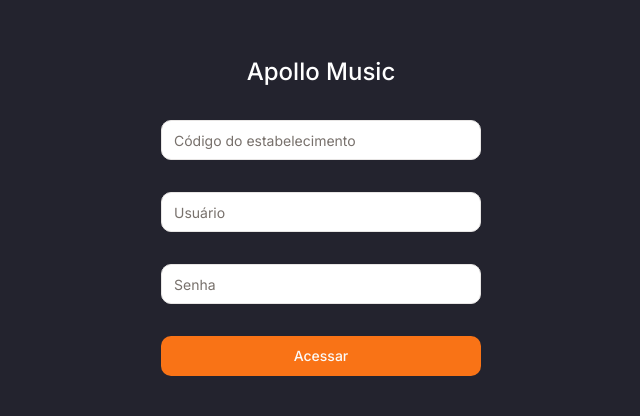
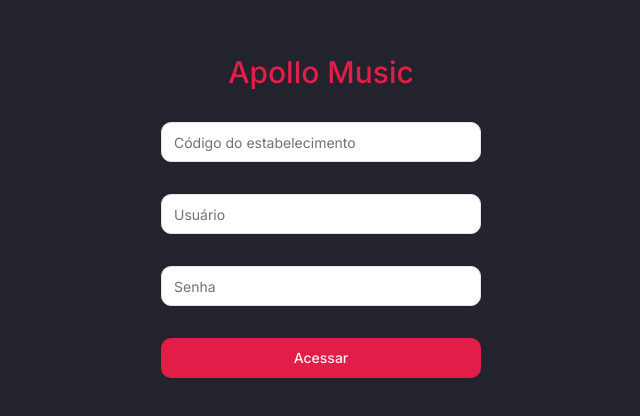
Before and after one commit to caioslopes/frontend-apollo, a Next.js app: page / in a window 1280 px wide. Shown: the part 184-600 px from the top of the page, without its empty margins (319-959 px from the left). Built offline with nearby package versions, Linux system fonts and the light colour scheme.

Commit message:
refactor: change color theme

```diff
--- a/src/app/globals.css
+++ b/src/app/globals.css
@@ -2,52 +2,54 @@
 @tailwind components;
 @tailwind utilities;
 
+
 @layer base {
   :root {
     --background: 0 0% 100%;
-    --foreground: 20 14.3% 4.1%;
+    --foreground: 240 10% 3.9%;
     --card: 0 0% 100%;
-    --card-foreground: 20 14.3% 4.1%;
+    --card-foreground: 240 10% 3.9%;
     --popover: 0 0% 100%;
-    --popover-foreground: 20 14.3% 4.1%;
-    --primary: 24.6 95% 53.1%;
-    --primary-foreground: 60 9.1% 97.8%;
-    --secondary: 60 4.8% 95.9%;
-    --secondary-foreground: 24 9.8% 10%;
-    --muted: 60 4.8% 95.9%;
-    --muted-foreground: 25 5.3% 44.7%;
-    --accent: 60 4.8% 95.9%;
-    --accent-foreground: 24 9.8% 10%;
+    --popover-foreground: 240 10% 3.9%;
+    --primary: 346.8 77.2% 49.8%;
+    --primary-foreground: 355.7 100% 97.3%;
+    --secondary: 240 4.8% 95.9%;
+    --secondary-foreground: 240 5.9% 10%;
+    --muted: 240 4.8% 95.9%;
+    --muted-foreground: 240 3.8% 46.1%;
+    --accent: 240 4.8% 95.9%;
+    --accent-foreground: 240 5.9% 10%;
     --destructive: 0 84.2% 60.2%;
-    --destructive-foreground: 60 9.1% 97.8%;
-    --border: 20 5.9% 90%;
-    --input: 20 5.9% 90%;
-    --ring: 24.6 95% 53.1%;
+    --destructive-foreground: 0 0% 98%;
+    --border: 240 5.9% 90%;
+    --input: 240 5.9% 90%;
+    --ring: 346.8 77.2% 49.8%;
     --radius: 0.75rem;
   }
 
   .dark {
     --background: 20 14.3% 4.1%;
-    --foreground: 60 9.1% 97.8%;
-    --card: 20 14.3% 4.1%;
-    --card-foreground: 60 9.1% 97.8%;
-    --popover: 20 14.3% 4.1%;
-    --popover-foreground: 60 9.1% 97.8%;
-    --primary: 20.5 90.2% 48.2%;
-    --primary-foreground: 60 9.1% 97.8%;
-    --secondary: 12 6.5% 15.1%;
-    --secondary-foreground: 60 9.1% 97.8%;
-    --muted: 12 6.5% 15.1%;
-    --muted-foreground: 24 5.4% 63.9%;
+    --foreground: 0 0% 95%;
+    --card: 24 9.8% 10%;
+    --card-foreground: 0 0% 95%;
+    --popover: 0 0% 9%;
+    --popover-foreground: 0 0% 95%;
+    --primary: 346.8 77.2% 49.8%;
+    --primary-foreground: 355.7 100% 97.3%;
+    --secondary: 240 3.7% 15.9%;
+    --secondary-foreground: 0 0% 98%;
+    --muted: 0 0% 15%;
+    --muted-foreground: 240 5% 64.9%;
     --accent: 12 6.5% 15.1%;
-    --accent-foreground: 60 9.1% 97.8%;
-    --destructive: 0 72.2% 50.6%;
-    --destructive-foreground: 60 9.1% 97.8%;
-    --border: 12 6.5% 15.1%;
-    --input: 12 6.5% 15.1%;
-    --ring: 20.5 90.2% 48.2%;
+    --accent-foreground: 0 0% 98%;
+    --destructive: 0 62.8% 30.6%;
+    --destructive-foreground: 0 85.7% 97.3%;
+    --border: 240 3.7% 15.9%;
+    --input: 240 3.7% 15.9%;
+    --ring: 346.8 77.2% 49.8%;
   }
 }
+
 
 @layer base {
   * {
--- a/src/views/SingIn/components/FormSingIn/FormSingIn.tsx
+++ b/src/views/SingIn/components/FormSingIn/FormSingIn.tsx
@@ -10,7 +10,6 @@
   FormControl,
   FormField,
   FormItem,
-  FormLabel,
   FormMessage,
 } from "@/components/ui/form";
 import { Input } from "@/components/ui/input";
@@ -42,14 +41,15 @@
         className="flex justify-center flex-col gap-8 text-white"
       >
         <div className="flex justify-center">
-          <span className="font-medium text-2xl">Apollo Music</span>
+          <span className="font-medium text-3xl text-primary">
+            Apollo Music
+          </span>
         </div>
         <FormField
           control={form.control}
           name="establishmentCode"
           render={({ field }) => (
             <FormItem>
-              {/* <FormLabel>Código do estabelecimento</FormLabel> */}
               <FormControl>
                 <Input placeholder="Código do estabelecimento" {...field} />
               </FormControl>
@@ -62,7 +62,6 @@
           name="username"
           render={({ field }) => (
             <FormItem>
-              {/* <FormLabel>Usuário</FormLabel> */}
               <FormControl>
                 <Input placeholder="Usuário" {...field} />
               </FormControl>
@@ -75,7 +74,6 @@
           name="password"
           render={({ field }) => (
             <FormItem>
-              {/* <FormLabel>Senha</FormLabel> */}
               <FormControl>
                 <Input placeholder="Senha" {...field} />
               </FormControl>
```
